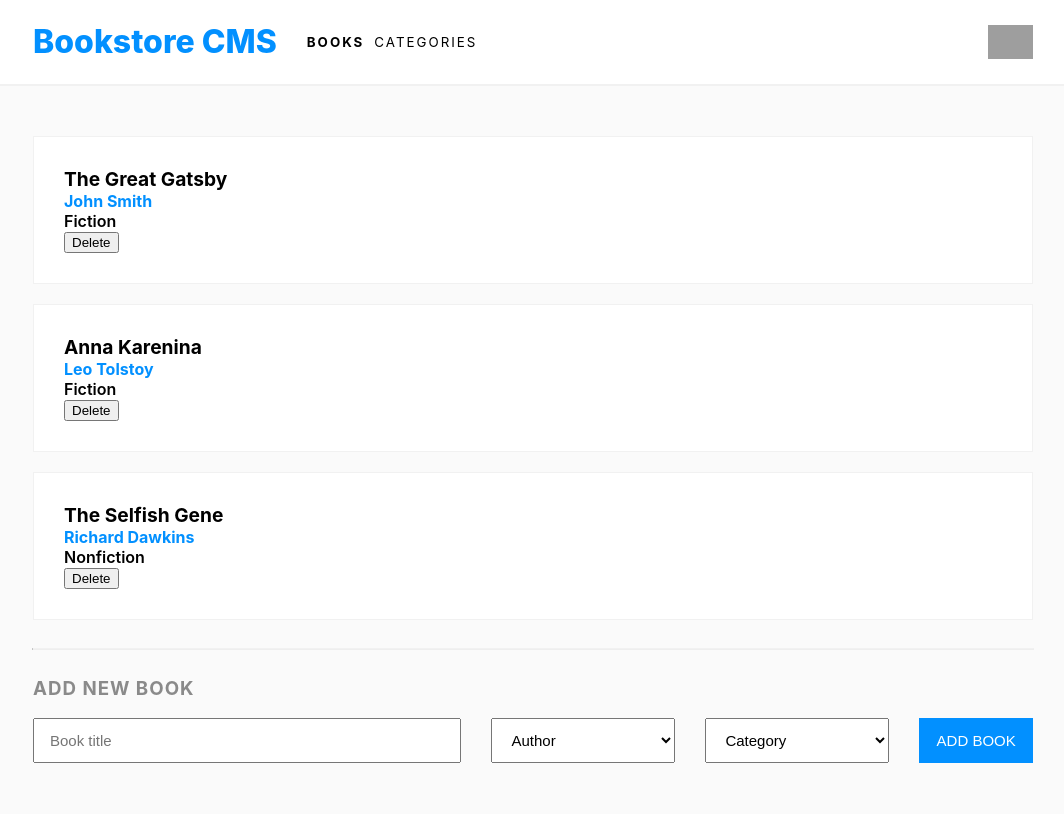
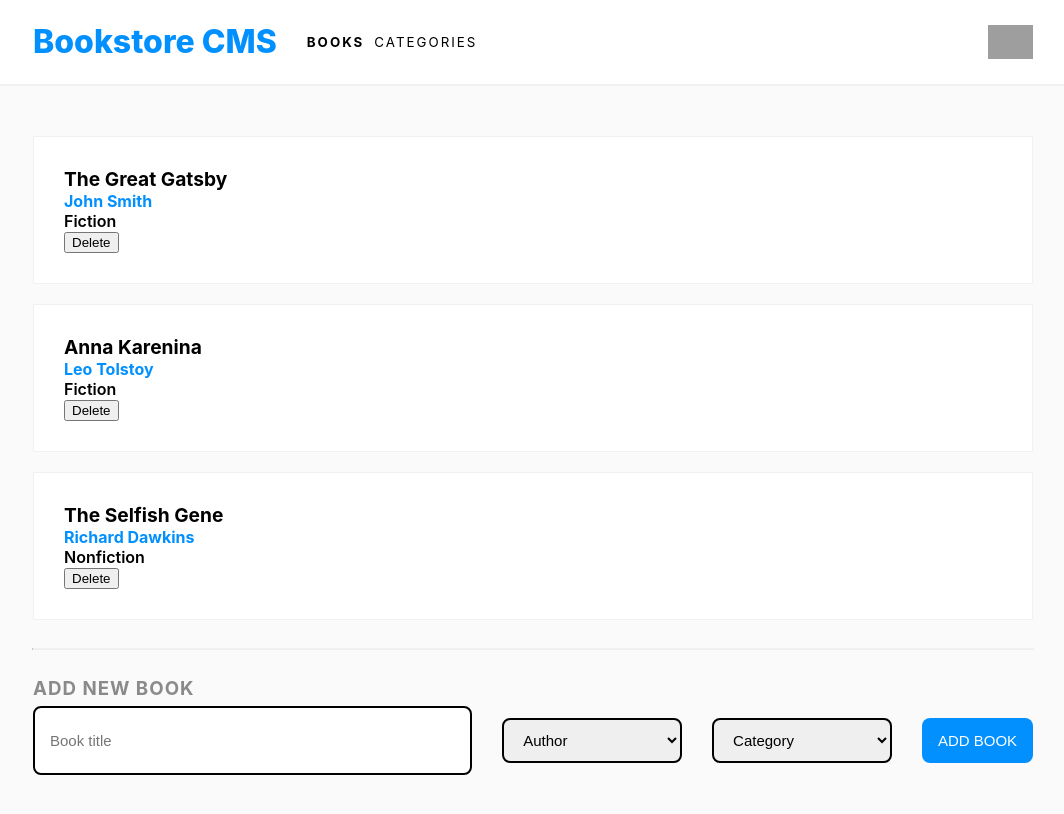
Before and after one commit to abdozayan12/Bookstore, a React (Create React App) app: page / in a window 1280 px wide. Shown: the top 814 px of the page, without its empty margins (107-1171 px from the left). Built offline with nearby package versions, Linux system fonts and the light colour scheme; grey boxes are pictures that could not be loaded.

Commit message:
Update App.css

```diff
--- a/src/App.css
+++ b/src/App.css
@@ -119,9 +119,10 @@
 .form select,
 .form button {
   height: 100%;
-  box-sizing: border-box;
   padding: 10px 15px;
   font-size: 15px;
+  border: 2px solid;
+  border-radius: 8px;
 }
 
 .form input {
--- a/src/components/AddNewBook.js
+++ b/src/components/AddNewBook.js
@@ -31,6 +31,9 @@ function AddNewBookForm() {
               Author
             </option>
             <option value="Suzanne Collins">Suzanne Collins</option>
+            <option value="John Smith">John Smith</option>
+            <option value="Leo Tolstoy">Leo Tolstoy</option>
+            <option value="Richard Dawkins">Richard Dawkins</option>
             <option value="Ray Bradbury">Ray Bradbury</option>
             <option value="Frank Herbert">Frank Herbert</option>
             <option value="Mary Shelley">Mary Shelley</option>
@@ -46,6 +49,8 @@ function AddNewBookForm() {
               Category
             </option>
             <option value="Action">Action</option>
+            <option value="Fiction">Fiction</option>
+            <option value="Nonfiction">Nonfiction</option>
             <option value="Science Fiction">Science Fiction</option>
             <option value="Economy">Economy</option>
           </select>
```
